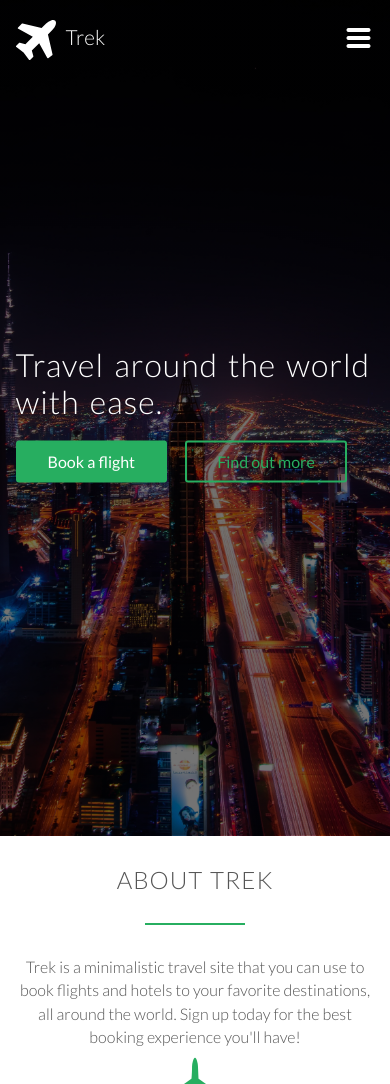
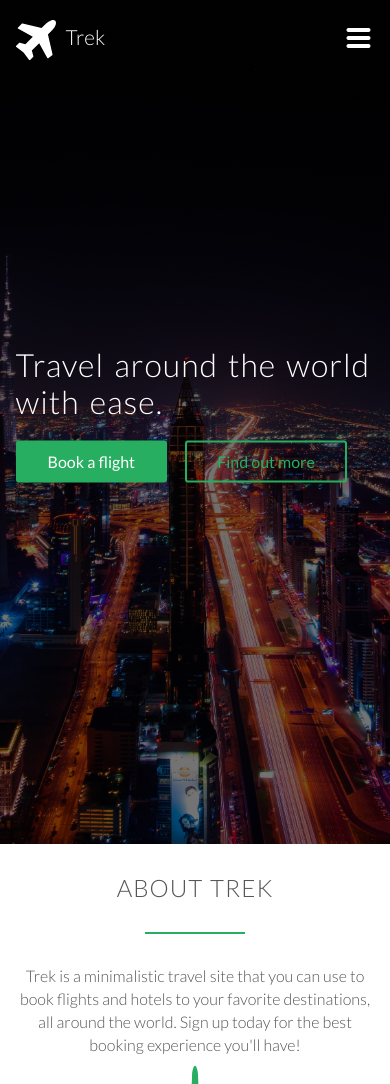
Before and after one commit to hnaeem96/Trek, a PHP site: page /index.html in a window 390 px wide. Shown: the top 1084 px of the page. Run offline with PHP 8.4, Linux system fonts and the light colour scheme; style sheets or scripts are compiled from the project's sources; some libraries are stand-ins or nearby versions; some web fonts are replaced.

Commit message:
Removed header styles for mobile

```diff
--- a/resources/css/queries.css
+++ b/resources/css/queries.css
@@ -177,13 +177,6 @@
 /*Small phonesx*/
 @media only screen and (max-width: 480px) {
 
-    header {
-        background-size: cover;
-        background-position: center;
-        background-attachment: fixed;
-        height: 99vh;
-    }
-
     .col {width:100%;}
 
     .travel-text-box a {margin-bottom: 15px;}
```
